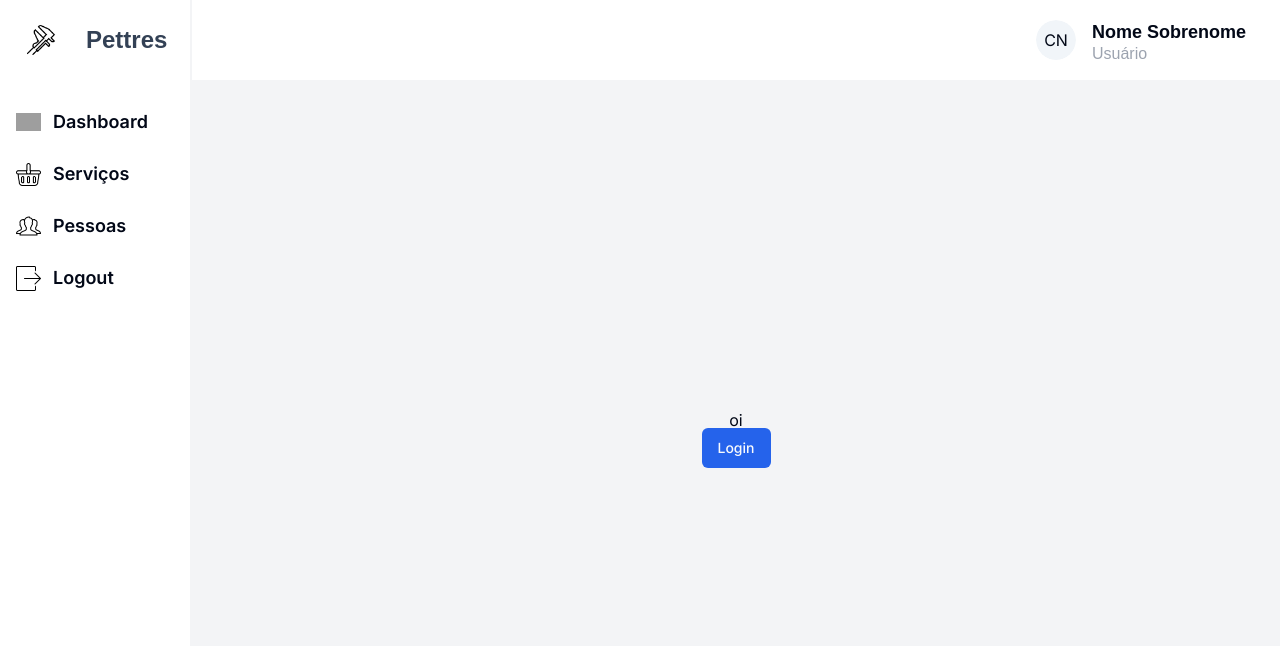
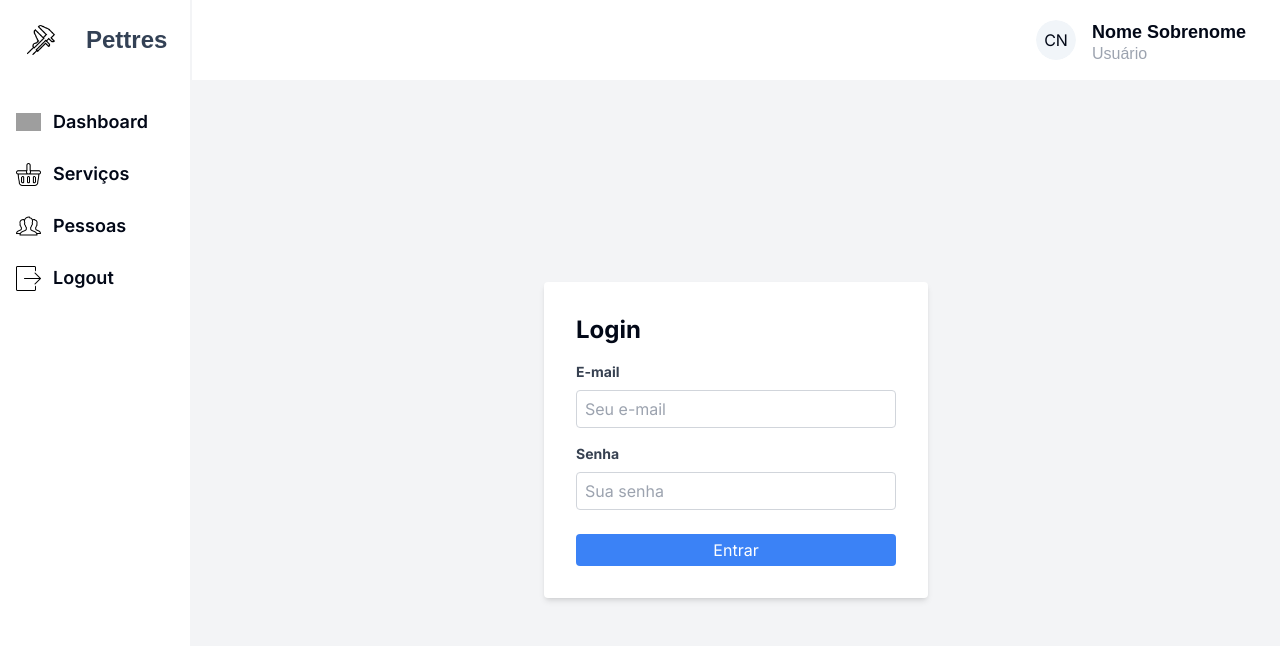
Before and after one commit to dankwx/sales-system-pettres, a Next.js app: page /login in a window 1280 px wide. Shown: the top 646 px of the page. Built offline with nearby package versions, Linux system fonts and the light colour scheme; no server answers; grey boxes are pictures that could not be loaded.

Commit message:
style: change login page to better one with tailwind

```diff
--- a/app/login/page.tsx
+++ b/app/login/page.tsx
@@ -1,18 +1,56 @@
 'use client';
-
-import { signIn } from 'next-auth/react';
 
 import { Button } from '@/components/ui/button';
 
 export default function Home() {
   return (
-    <main className="flex flex-grow flex-col items-center justify-center bg-gray-100 h-full w-full">
-      <div>
-        <h1 className="text-center">oi</h1>
-        <Button onClick={() => signIn('google, github', { callbackUrl: '/' })}>
-          Login
-        </Button>
+    <main className="flex flex-col items-center justify-center bg-gray-100 h-full w-full">
+      <div className="flex items-center justify-center ">
+      <div className="bg-white p-8 rounded shadow-md w-96">
+        <h1 className="text-2xl font-bold mb-4">Login</h1>
+
+        {/* Formulário */}
+        <form>
+          {/* E-mail */}
+          <div className="mb-4">
+            <label htmlFor="email" className="block text-gray-700 text-sm font-bold mb-2">
+              E-mail
+            </label>
+            <input
+              type="text"
+              id="email"
+              name="email"
+              className="w-full p-2 border border-gray-300 rounded"
+              placeholder="Seu e-mail"
+              required
+            />
+          </div>
+
+          {/* Senha */}
+          <div className="mb-6">
+            <label htmlFor="password" className="block text-gray-700 text-sm font-bold mb-2">
+              Senha
+            </label>
+            <input
+              type="password"
+              id="password"
+              name="password"
+              className="w-full p-2 border border-gray-300 rounded"
+              placeholder="Sua senha"
+              required
+            />
+          </div>
+
+          {/* Botão de Entrar */}
+          <button
+            type="submit"
+            className="w-full bg-blue-500 text-white p-2 rounded hover:bg-blue-600 transition duration-300"
+          >
+            Entrar
+          </button>
+        </form>
       </div>
+    </div>
     </main>
   );
 }
```
